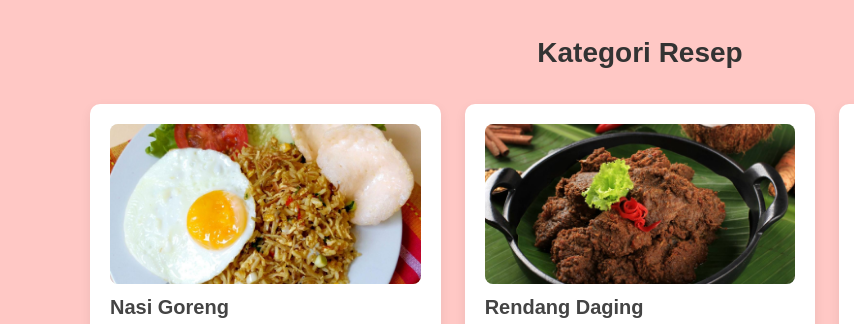
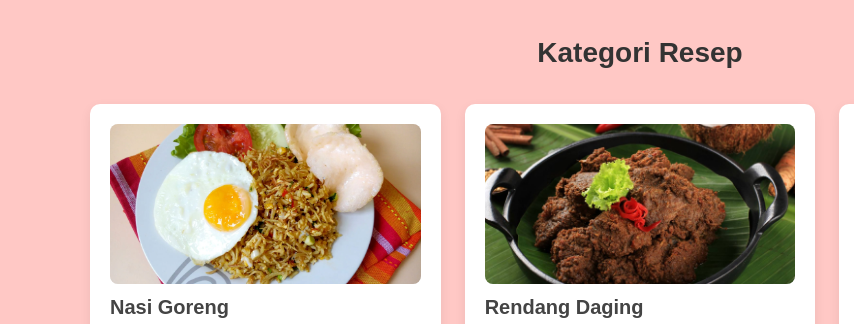
Before and after one commit to aceyanne/website-personal, a plain HTML site: page index.html in a window 1280 px wide. Shown: the part 217-541 px from the top of the page, 0-854 px from the left. Drawn offline with Linux system fonts and the light colour scheme.

```diff
--- a/index.html
+++ b/index.html
@@ -251,7 +251,7 @@
   <div class="recipe-grid">
     <!-- Nasi Goreng -->
     <div class="card">
-      <img src="nasgor.jpg" alt="Nasi Goreng"/>
+      <img src="nasigoreng.webp" alt="Nasi Goreng"/>
       <h3>Nasi Goreng</h3>
       <p class="category">Kategori: Sarapan</p>
       <button class="btn-detail" data-target="nasi-goreng-detail">Lihat Resep Lengkap</button>
```
